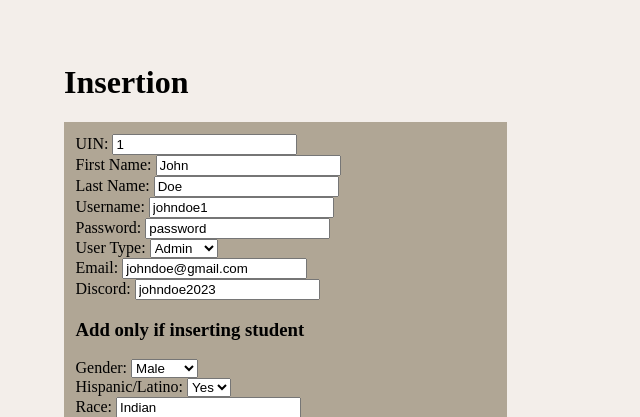
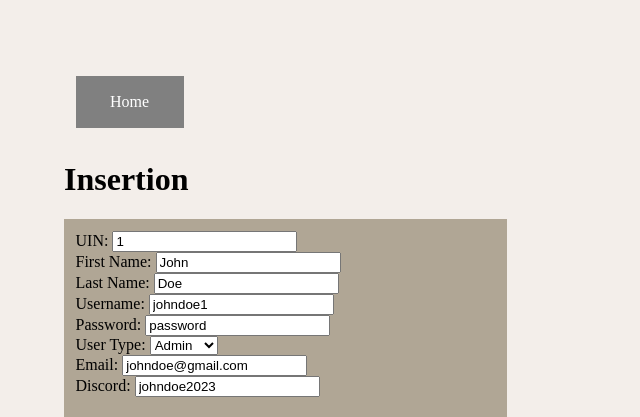
Before and after one commit to shweta-kumaran/TAMUCybersecurityDatabase, a PHP site: page /userAuth.php in a window 1280 px wide. Shown: the top 417 px of the page, without its empty margins (0-640 px from the left). Run offline with PHP 8.4, Linux system fonts and the light colour scheme; a user stored in the database is signed in.

Commit message:
Added home button to userAuth

```diff
--- a/tamucc/userAuth.php
+++ b/tamucc/userAuth.php
@@ -61,6 +61,7 @@
     <title>Document</title>
 </head>
 <body>
+    <a href="index.php">Home</a> <br>
     <h1>Insertion</h1>
     <form method="post" action="">
         <input type="hidden" name="form_id" value="insert">
```
